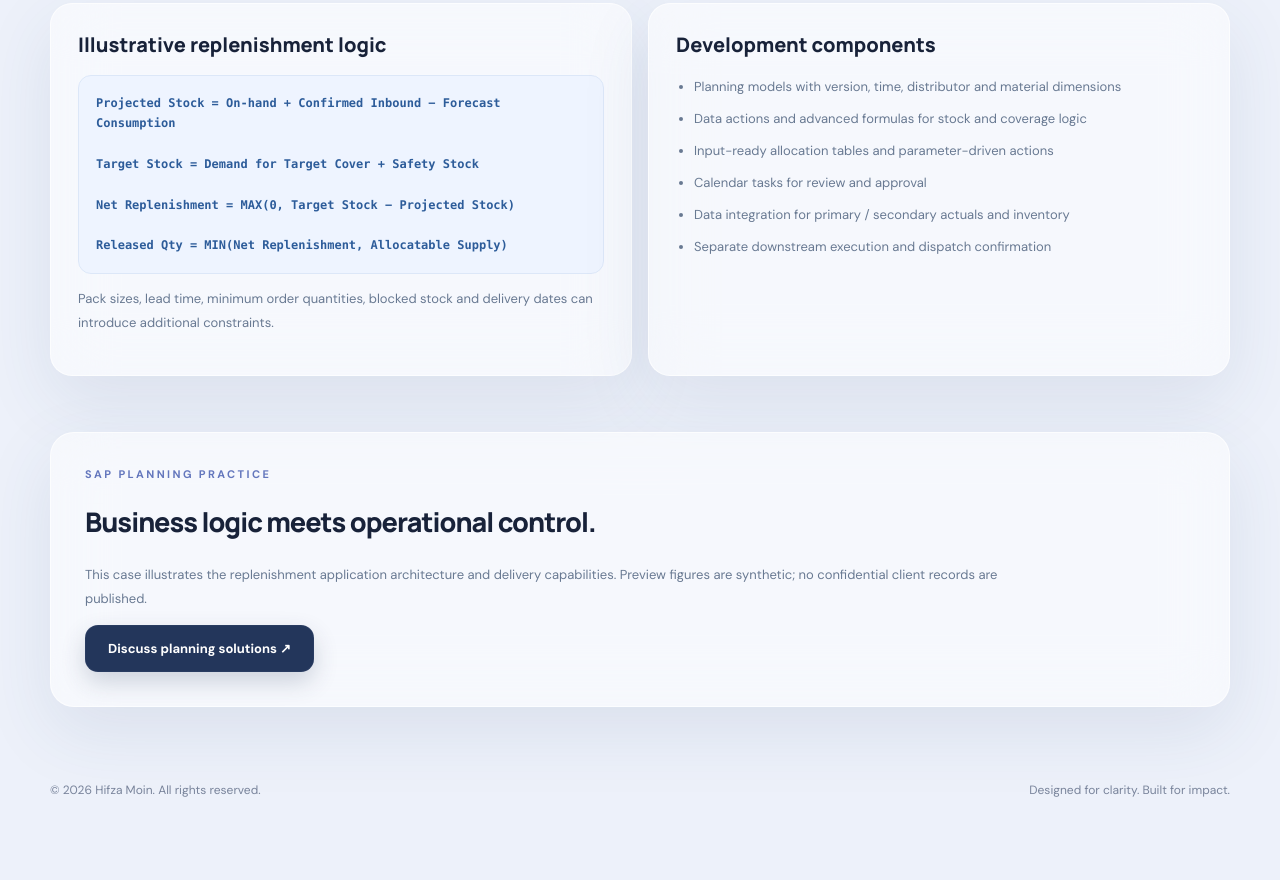
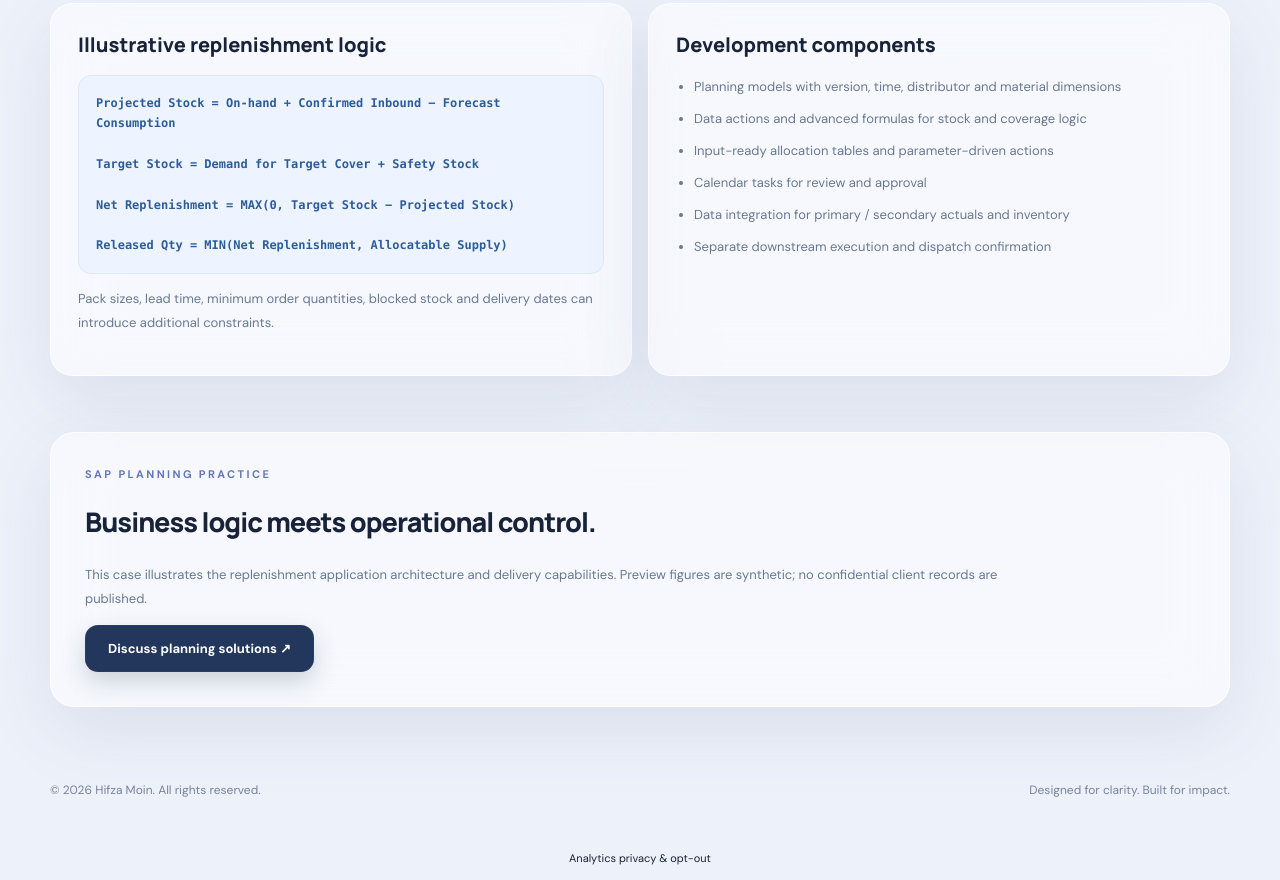
Before and after one commit to hifzamoinn/hifzamoinn.github.io, a plain HTML site: page projects/planning.html in a window 1280 px wide. Shown: the part 2212-3092 px from the top of the page. Before the commit the page ends 3048 px from the top, so only its background shows below. Drawn offline with Linux system fonts and the light colour scheme.

Commit message:
Add Hifza's opt-out and independent analytics tracking to projects/planning.html

```diff
--- a/projects/planning.html
+++ b/projects/planning.html
@@ -5,4 +5,4 @@
 <section class="project-section"><div class="section-heading"><div><div class="kicker">02 / DELIVERY ARCHITECTURE</div><h2>The complete replenishment workflow.</h2></div></div><div class="flow-steps glass"><div><span>01 · ACTUALS</span><strong>Primary & secondary sales</strong><small>Stock snapshots, receipts, open pipeline and master data</small></div><div><span>02 · PLAN</span><strong>Planning model</strong><small>Distributor, SKU, time, quantities, versions and demand</small></div><div><span>03 · CALCULATE</span><strong>Gap & reorder logic</strong><small>Coverage, lead times, safety stock, expected demand</small></div><div><span>04 · ALLOCATE</span><strong>Automatic / manual</strong><small>Data actions, input form, override and supply caps</small></div><div><span>05 · APPROVE</span><strong>Calendar workflow</strong><small>Review, approval, publish/release and data locking</small></div><div><span>06 · EXECUTE</span><strong>Warehouse handoff</strong><small>Approved output to ERP/WMS and fulfillment feedback</small></div></div><p class="subnote">Process boundary: approvals govern the SAC planning version; converting approved quantities to delivery or stock transfer documents requires downstream integration.</p></section>
 <section class="project-section"><div class="section-heading"><div><div class="kicker">03 / PLANNING ENGINEERING</div><h2>Two allocation paths. One governed plan.</h2></div></div><div class="feature-grid"><article class="glass feature-card"><span>01 / AUTOMATION</span><h3>Scheduled replenishment run</h3><p>Data actions calculate proposed quantities and priority flags from projected demand, available inventory and confirmed pipeline. The result remains a proposal until approved.</p></article><article class="glass feature-card"><span>02 / PLANNER CONTROL</span><h3>Custom allocation form</h3><p>Input-enabled planning interface supports distributor- and SKU-level adjustments, reasoned overrides, scenario versions and controlled recalculation.</p></article><article class="glass feature-card"><span>03 / APPROVAL</span><h3>Review to warehouse release</h3><p>Calendar-based approval coordinates submissions, reviewers and released plans. Approved records are passed to fulfillment processes through a defined integration.</p></article></div></section>
 <section class="project-section"><div class="section-heading"><div><div class="kicker">04 / MODEL & BUSINESS LOGIC</div><h2>Deciding when and how much to replenish.</h2></div></div><div class="two-panels"><article class="glass content-panel"><h3>Illustrative replenishment logic</h3><div class="formula">Projected Stock = On-hand + Confirmed Inbound − Forecast Consumption<br><br>Target Stock = Demand for Target Cover + Safety Stock<br><br>Net Replenishment = MAX(0, Target Stock − Projected Stock)<br><br>Released Qty = MIN(Net Replenishment, Allocatable Supply)</div><p>Pack sizes, lead time, minimum order quantities, blocked stock and delivery dates can introduce additional constraints.</p></article><article class="glass content-panel"><h3>Development components</h3><ul><li>Planning models with version, time, distributor and material dimensions</li><li>Data actions and advanced formulas for stock and coverage logic</li><li>Input-ready allocation tables and parameter-driven actions</li><li>Calendar tasks for review and approval</li><li>Data integration for primary / secondary actuals and inventory</li><li>Separate downstream execution and dispatch confirmation</li></ul></article></div></section>
-<section class="glass closing-panel"><div class="kicker">SAP PLANNING PRACTICE</div><h2>Business logic meets operational control.</h2><p>This case illustrates the replenishment application architecture and delivery capabilities. Preview figures are synthetic; no confidential client records are published.</p><a class="btn primary" href="mailto:hifzamoinn@hotmail.com?subject=SAC%20Planning%20Discussion">Discuss planning solutions ↗</a></section></main><footer class="footer shell"><span>© <span id="year"></span> Hifza Moin. All rights reserved.</span><span>Designed for clarity. Built for impact.</span></footer><script>document.getElementById('year').textContent=new Date().getFullYear()</script></body></html>
+<section class="glass closing-panel"><div class="kicker">SAP PLANNING PRACTICE</div><h2>Business logic meets operational control.</h2><p>This case illustrates the replenishment application architecture and delivery capabilities. Preview figures are synthetic; no confidential client records are published.</p><a class="btn primary" href="mailto:hifzamoinn@hotmail.com?subject=SAC%20Planning%20Discussion">Discuss planning solutions ↗</a></section></main><footer class="footer shell"><span>© <span id="year"></span> Hifza Moin. All rights reserved.</span><span>Designed for clarity. Built for impact.</span></footer><script>document.getElementById('year').textContent=new Date().getFullYear()</script><script defer src="/portfolio-insights/config.js"></script><script defer src="/portfolio-insights/init.js"></script><div style="text-align:center;padding:15px;font-size:11px"><a href="/portfolio-insights/privacy.html">Analytics privacy &amp; opt-out</a></div></body></html>
```
